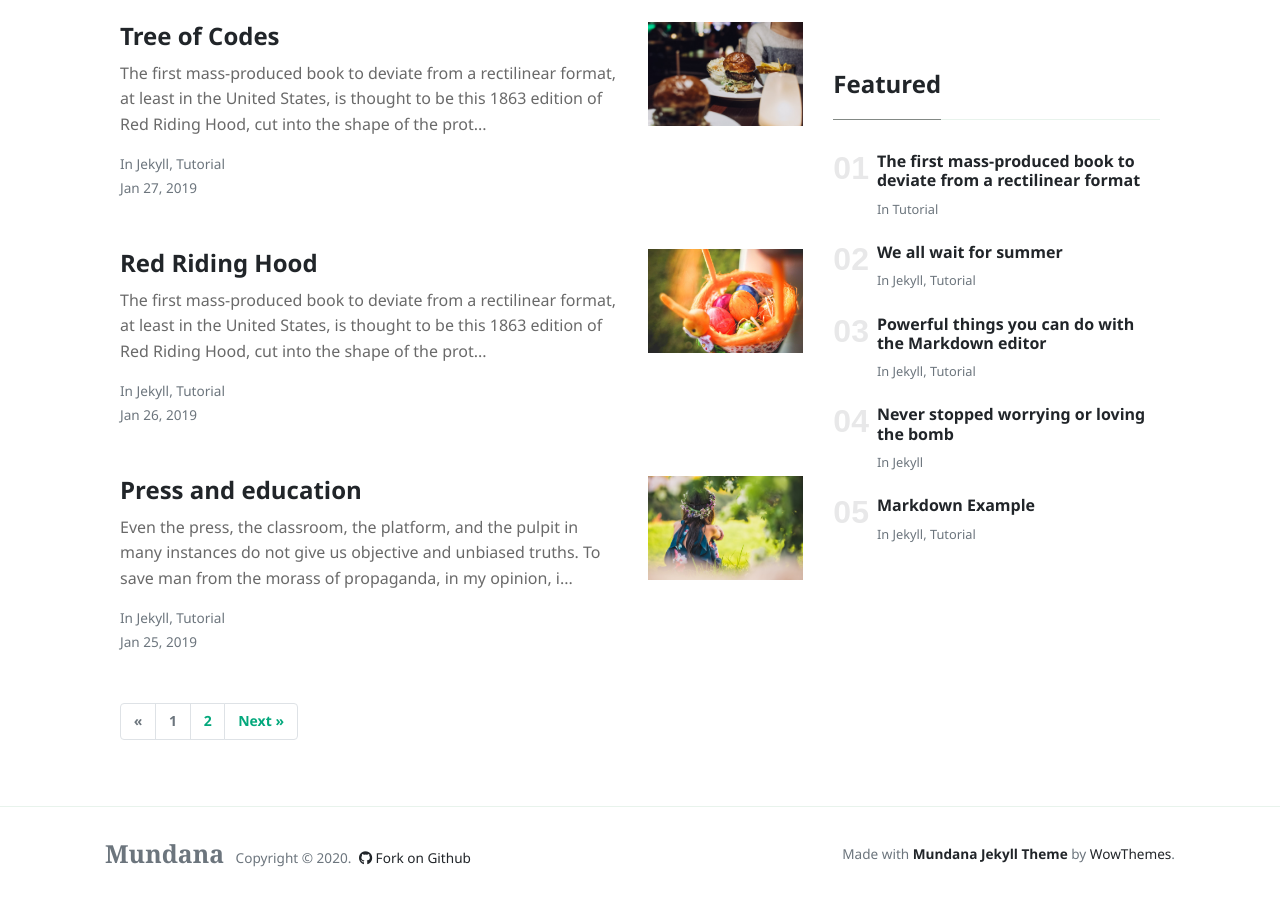
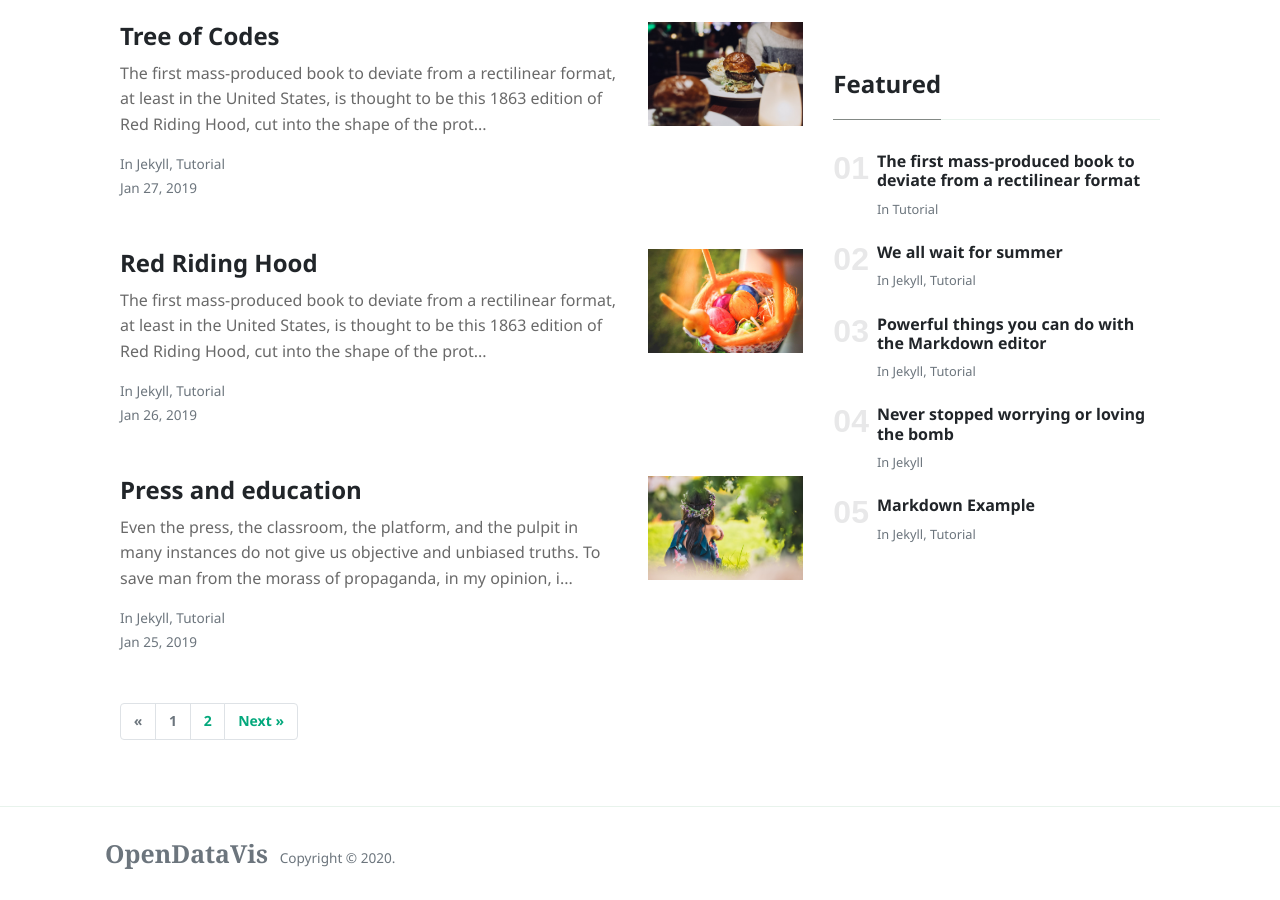
Before and after one commit to opendatavis/opendatavis.github.io, a Jekyll site: the page built from index.html, in a window 1280 px wide and 900 px high, scrolled down 1707 px. Built offline with Jekyll 4.4.1, drawn with Linux system fonts in a browser that asks for light colours; nearby versions of some CDN libraries; the list of posts is cut into pages by our own code.

Commit message:
Footer in default html

```diff
--- a/_layouts/default.html
+++ b/_layouts/default.html
@@ -77,16 +77,17 @@
         <div class="container">
         <div class="row align-items-center justify-content-between">
             <div>
-                <span class="navbar-brand mr-2 mb-0"><strong>Mundana</strong></span>
+                <span class="navbar-brand mr-2 mb-0"><strong>OpenDataVis</strong></span>
                 <span>Copyright © <script>document.write(new Date().getFullYear())</script>.</span>
 
                 <!--  Github Repo Star Btn-->
-                <a class="text-dark ml-1" target="_blank" href="https://github.com/wowthemesnet/mundana-theme-jekyll"><i class="fab fa-github"></i> Fork on Github</a>
+                <!-- <a class="text-dark ml-1" target="_blank" href="https://github.com/wowthemesnet/mundana-theme-jekyll"><i class="fab fa-github"></i> Fork on Github</a> -->
 
             </div>
-            <div>
+            <!-- Footer Theme -->
+            <!-- <div>
                 Made with <a target="_blank" class="text-dark font-weight-bold" href="https://www.wowthemes.net/mundana-jekyll-theme/"> Mundana Jekyll Theme </a> by <a class="text-dark" target="_blank" href="https://www.wowthemes.net">WowThemes</a>.
-            </div>
+            </div> -->
         </div>
         </div>
     </footer>
```
